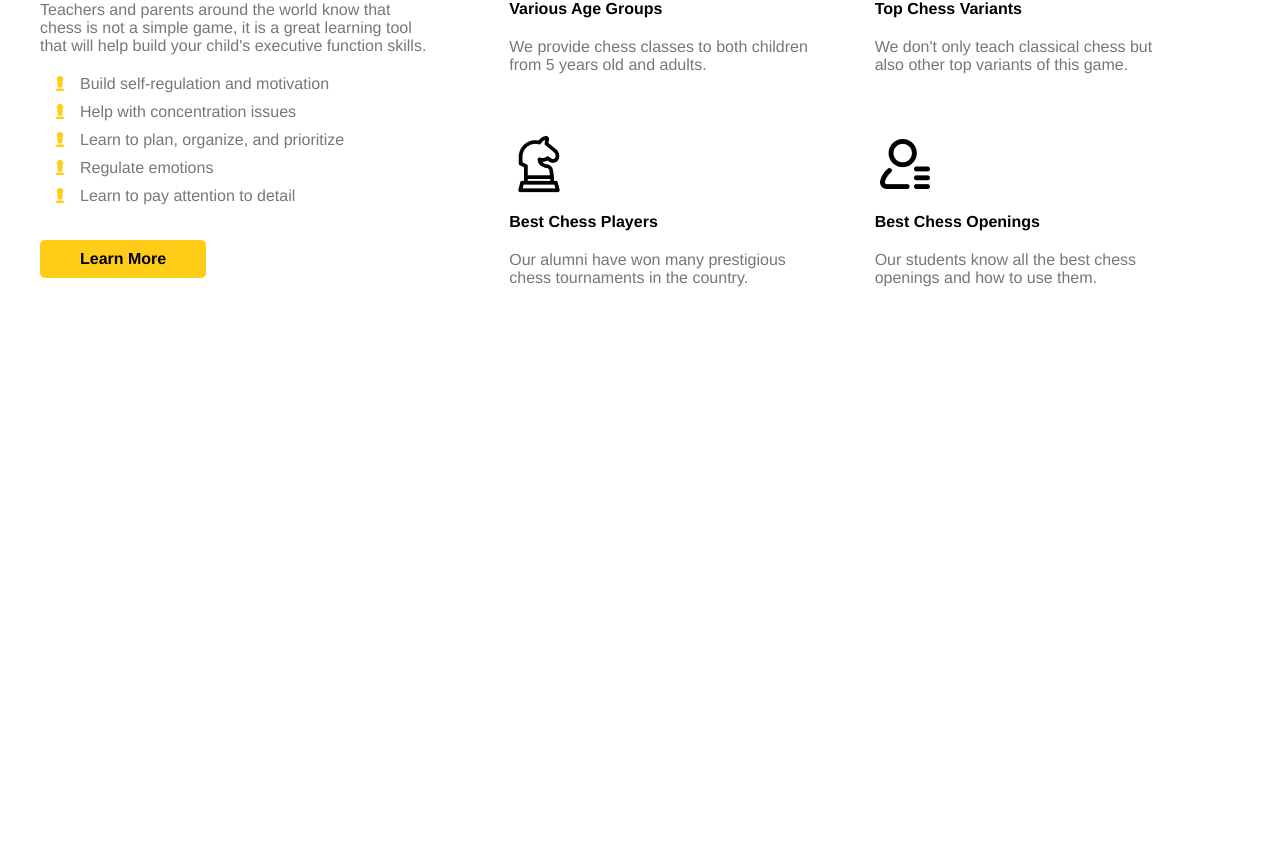
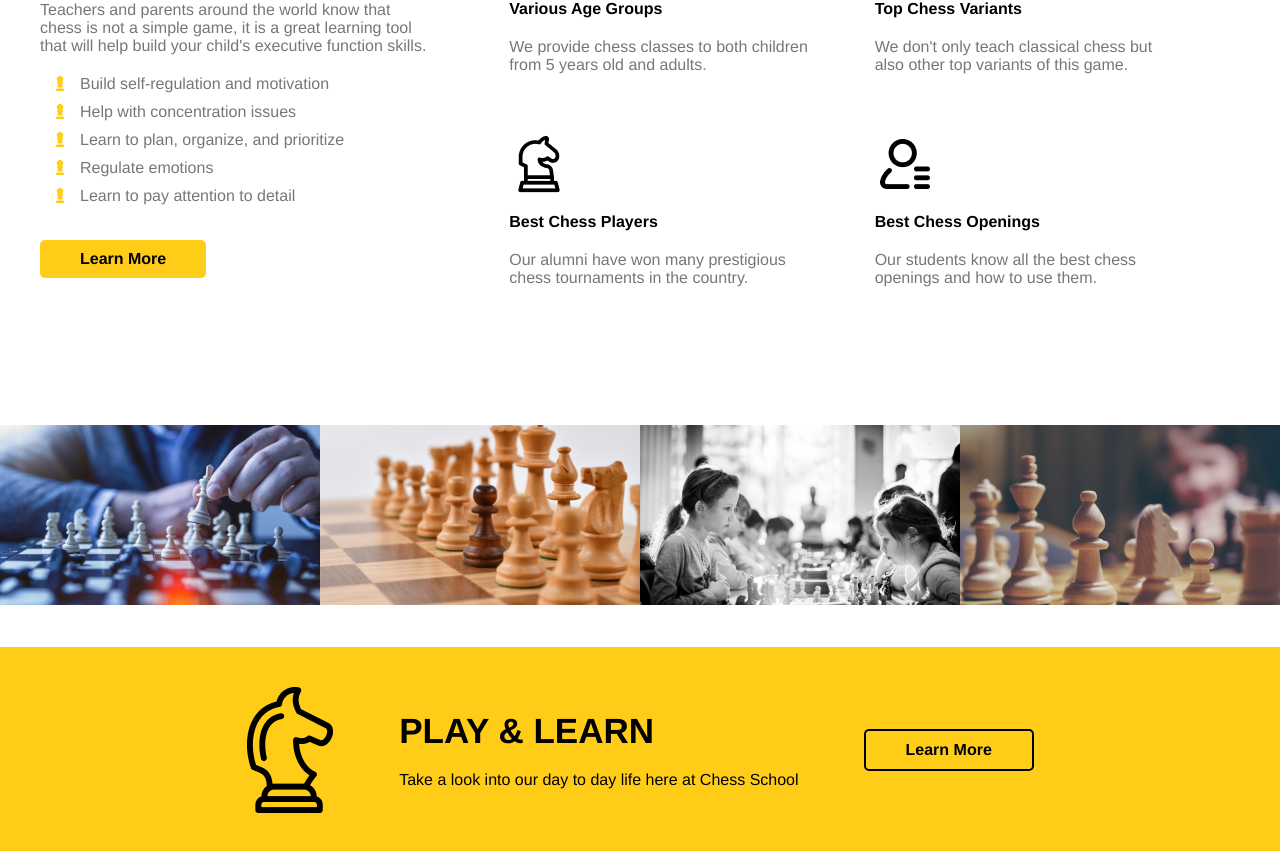
Before and after one commit to ChmielewskiGianpiero/proj-html-vuejs, a Vue app: page / in a window 1280 px wide. Shown: the part 1059-1910 px from the top of the page. Before the commit the page ends 1446 px from the top, so only its background shows below. Built offline with nearby package versions, Linux system fonts and the light colour scheme.

Commit message:
ADD - section-photo

```diff
--- a/src/components/AppMain.vue
+++ b/src/components/AppMain.vue
@@ -1,10 +1,11 @@
 <script>
 import AppSectionServices from './AppSectionServices.vue';
+import AppSectionPhoto from './AppSectionPhoto.vue';
 import { store } from '../store';
 
 export default  {
   components:{
-    AppSectionServices
+    AppSectionServices,AppSectionPhoto
   },
   data (){
       return {
@@ -22,6 +23,9 @@ export default  {
 
 <template>
     <AppSectionServices :item="store.educationCard"/>
+    <AppSectionPhoto :item="store.gallery"/>
+
+
 </template>
 
 <style lang="scss" scoped>
@@ -30,6 +34,5 @@ export default  {
 .container{
     max-width: 1920px;
     margin: 0 auto;
-
 }
 </style>
--- /dev/null
+++ b/src/components/AppSectionPhoto.vue
@@ -0,0 +1,80 @@
+<script>
+
+export default  {
+   props: {
+     item: {
+         type: Object,
+         required: true
+     }
+ },
+  data (){
+      return {
+
+    }
+  },
+  methods:{
+
+  },
+  created (){
+
+  }
+}
+</script>
+
+<template>
+
+    <div class="section-gallery">
+        <ul class="gallery row">
+            <li v-for="(img,i) in item" :key="i">
+                <img :src="img.src" alt="">
+            </li>
+        </ul>
+        <div class="bg-secondary-color">
+            <div class="container-md">
+                <div class="row">
+                    <img src="/public/mt-2236-home-icon5.png" alt="">
+                    <div>
+                        <h2 class="title-section">PLAY & LEARN</h2>
+                        <p>Take a look into our day to day life here at Chess School</p>
+                    </div>
+                    <a href="#" class="btn">Learn More</a>
+                </div>
+            </div>
+        </div>
+    </div>
+
+</template>
+
+<style lang="scss" scoped>
+@use '../styles/partials/variables' as *;
+
+.gallery{
+    height: 260px;
+}
+
+.title-section{
+    margin-bottom: 20px;
+    font-size: 35px;
+}
+
+.bg-secondary-color {
+    background-color: $secondary_color;
+    padding: 40px 0px;
+
+    .row{
+        gap: 65px;
+    }
+}
+
+.btn{
+    color: $dark;
+    background-color: $secondary_color ;
+    display: inline-block;
+    border: 2px solid $dark;
+}
+
+.row {
+    justify-content: center;
+    align-items: center;
+}
+</style>
--- a/src/components/AppSectionServices.vue
+++ b/src/components/AppSectionServices.vue
@@ -84,6 +84,7 @@ p,li {
 }
 .row{
     gap: 60px;
+    flex-wrap: wrap;
 }
 
 .col-6{
--- a/src/store.js
+++ b/src/store.js
@@ -53,6 +53,21 @@ export const store = reactive ({
         {
           text: 'Learn to pay attention to detail'
         }
-  ]
+    ],
+
+    gallery: [
+      {
+        src: '/public/mt-2236-home-gallery1.jpg'
+      },
+      {
+        src: '/public/mt-2236-home-gallery2.jpg'
+      },
+      {
+        src: '/public/mt-2236-home-gallery3.jpg'
+      },
+      {
+        src: '/public/mt-2236-home-gallery4.jpg'
+      }
+    ]
 }
 )
--- a/src/styles/general.scss
+++ b/src/styles/general.scss
@@ -33,7 +33,7 @@ button{
 
 .row{
     display: flex;
-    flex-wrap: wrap;
+    flex-wrap: nowrap;
 }
 
 .gap {
```
